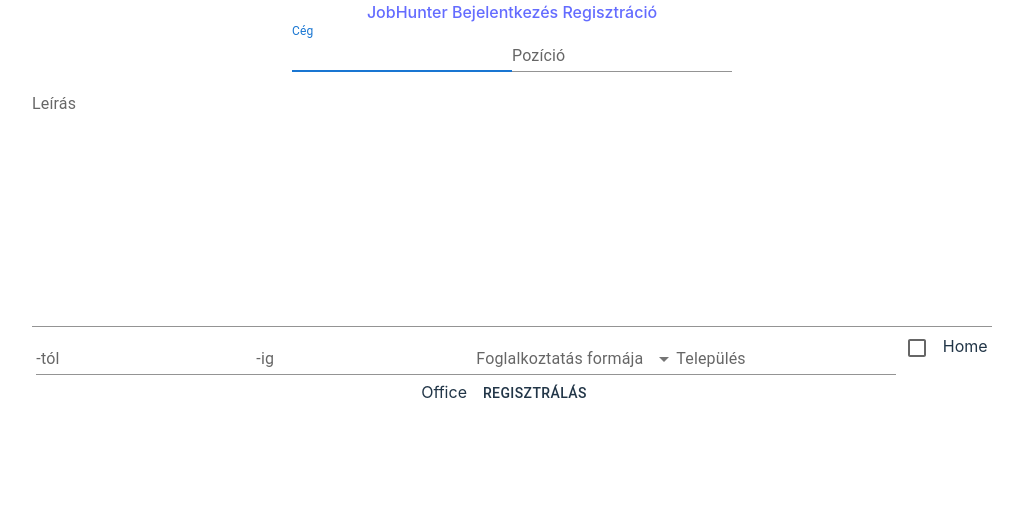
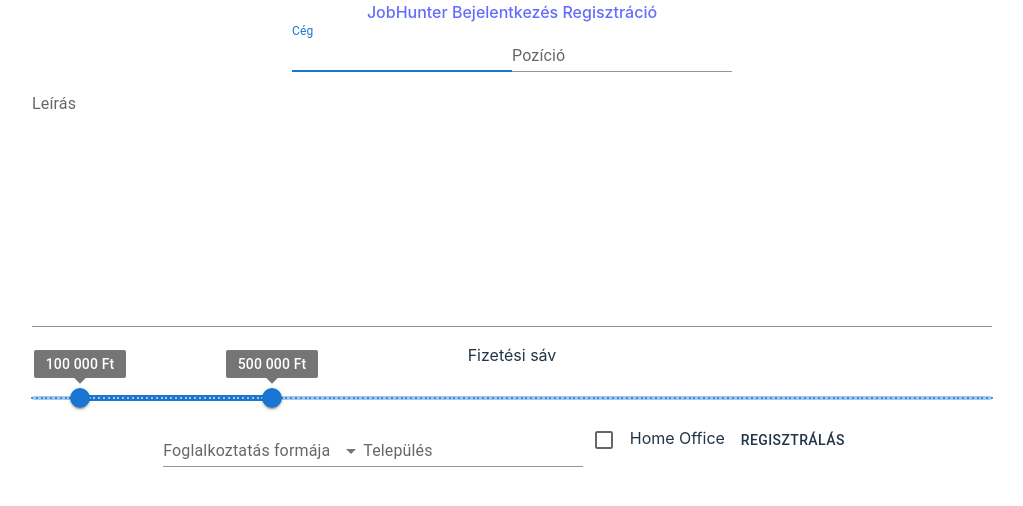
Before and after one commit to Somate04/JobHunter-job-seeker-site, a React (Vite) app in the folder client/: page /new in a window 1280 px wide. Shown: the top 506 px of the page, without its empty margins (128-1151 px from the left). Built offline with nearby package versions, Linux system fonts and the light colour scheme.

Commit message:
Companies can set the wage range via slider

```diff
--- a/client/src/AddJob/AddJob.jsx
+++ b/client/src/AddJob/AddJob.jsx
@@ -6,6 +6,7 @@
   OutlinedInput,
   InputLabel,
   Button,
+  Slider,
 } from "@mui/material";
 import { useRef, useState } from "react";
 import { useDispatch } from "react-redux";
@@ -16,14 +17,12 @@
   const companyRef = useRef(null);
   const positionRef = useRef(null);
   const descriptionRef = useRef(null);
-  const fromRef = useRef(null);
-  const toRef = useRef(null);
   const cityRef = useRef(null);
   const [type, setType] = useState("");
   const [homeOffice, setHomeOffice] = useState(false);
-  const dispatch = useDispatch();
   const navigate = useNavigate();
   const [registerJob] = useRegisterJobMutation();
+  const [range, setRange] = useState([100000, 500000]);
 
   const handleChange = (e) => {
     setType(e.target.value);
@@ -31,13 +30,16 @@
   const handleCheck = (e) => {
     setHomeOffice(e.target.value);
   };
+  const handleRange = (e, newValue) => {
+    setRange(newValue);
+  };
   const HandleSubmit = async (e) => {
     e.preventDefault();
     const company = companyRef.current.value;
     const position = positionRef.current.value;
     const desc = descriptionRef.current.value;
-    const from = Number(fromRef.current.value);
-    const to = Number(toRef.current.value);
+    const from = Number(range[0]);
+    const to = Number(range[1]);
     const city = cityRef.current.value;
     try {
       await registerJob({
@@ -82,19 +84,24 @@
         rows={10}
         fullWidth={true}
       />
-      <TextField
-        inputRef={fromRef}
-        variant="standard"
-        type="number"
-        id="from"
-        label="-tól"
-      />
-      <TextField
-        inputRef={toRef}
-        variant="standard"
-        type="number"
-        id="to"
-        label="-ig"
+      <p>Fizetési sáv</p>
+      <Slider
+        value={range}
+        onChange={handleRange}
+        min={0}
+        max={2000000}
+        step={10000}
+        marks
+        valueLabelDisplay="on"
+        valueLabelFormat={(value) => (
+          <div>
+            {new Intl.NumberFormat("hu-HU", {
+              style: "currency",
+              currency: "HUF",
+              maximumSignificantDigits: 6,
+            }).format(value)}
+          </div>
+        )}
       />
       <TextField
         id="select"
--- a/client/src/Home/Home.jsx
+++ b/client/src/Home/Home.jsx
@@ -1,4 +1,4 @@
-import { useRef, useState } from "react";
+import { useEffect, useState } from "react";
 import {
   useGetAllJobsQuery,
   useGetFilterJobsQuery,
@@ -10,7 +10,12 @@
 import Filter from "./Filter";
 
 function Home() {
-  const { data: jobs, isLoading } = useGetAllJobsQuery();
+  const {
+    data: jobs,
+    isLoading,
+    error,
+    refetch: refetchAllJobs,
+  } = useGetAllJobsQuery();
   const [isOpen, setIsOpen] = useState(false);
 
   const [from, setFrom] = useState("");
@@ -20,13 +25,35 @@
   const [homeOffice, setHomeOffice] = useState(false);
   const [isFiltering, setIsFiltering] = useState(false);
 
-  const { data: filteredJobs, isFilteredLoading } = useGetFilterJobsQuery({
+  const {
+    data: filteredJobs,
+    isFilteredLoading,
+    refetch: refetchFilteredJobs,
+  } = useGetFilterJobsQuery({
     from: from,
     to: to,
     type: type,
     city: city,
     homeOffice: homeOffice,
   });
+
+  useEffect(() => {
+    if (isFiltering) {
+      refetchFilteredJobs();
+    } else {
+      refetchAllJobs();
+    }
+  }, [
+    from,
+    to,
+    city,
+    type,
+    homeOffice,
+    isFiltering,
+    refetchFilteredJobs,
+    refetchAllJobs,
+  ]);
+
   const handleSubmit = (e) => {
     e.preventDefault();
     setIsFiltering(true);
--- a/client/src/Home/JobListings.jsx
+++ b/client/src/Home/JobListings.jsx
@@ -36,7 +36,18 @@
                   </Typography>
                   <Box textAlign="right">
                     <Typography variant="body2" color="textPrimary">
-                      {job.salaryFrom}-{job.salaryTo}Ft
+                      {new Intl.NumberFormat("hu-HU", {
+                        style: "currency",
+                        currency: "HUF",
+                        maximumSignificantDigits: 6,
+                      }).format(job.salaryFrom)}{" "}
+                      -{" "}
+                      {new Intl.NumberFormat("hu-HU", {
+                        style: "currency",
+                        currency: "HUF",
+                        maximumSignificantDigits: 6,
+                      }).format(job.salaryTo)}
+                      Ft
                     </Typography>
                     <Typography variant="body2" color="textSecondary">
                       {typeSwitch(job.type)}
--- a/client/src/Profile/Applicants.jsx
+++ b/client/src/Profile/Applicants.jsx
@@ -20,7 +20,6 @@
 } from "@mui/material";
 import Modal from "react-modal";
 import { useState } from "react";
-import { useGetExperienceByUserQuery } from "../state/api/authApiSlice";
 Modal.setAppElement(root);
 function Applicants() {
   const { jobId } = useParams();
--- a/client/src/Profile/ProfileCompany.jsx
+++ b/client/src/Profile/ProfileCompany.jsx
@@ -24,10 +24,22 @@
 import DeleteIcon from "@mui/icons-material/Delete";
 import { useNavigate, useParams } from "react-router-dom";
 import { useGetJobByUserQuery } from "../state/api/jobApiSlice";
+import { useEffect } from "react";
 function ProfileCompany() {
   const { userId } = useParams();
-  const { data: jobs, isLoading } = useGetJobByUserQuery(userId);
+  const {
+    data: jobs,
+    isLoading,
+    error,
+    refetch,
+  } = useGetJobByUserQuery(userId);
   const navigate = useNavigate();
+  useEffect(() => {
+    if (userId) {
+      refetch();
+    }
+  }, [userId, refetch]);
+
   return (
     <Container maxWidth="md">
       <Box sx={{ my: 4 }}>
@@ -87,7 +99,11 @@
             </Card>
           ))}
         <Box display="flex" justifyContent="center" mt={4}>
-          <Button variant="contained" color="primary">
+          <Button
+            variant="contained"
+            color="primary"
+            onClick={() => navigate("/new")}
+          >
             Hirdetés hozzáadása
           </Button>
         </Box>
```
Also changed, not shown: 2 other files (tests, documents, lock files or other folders).
